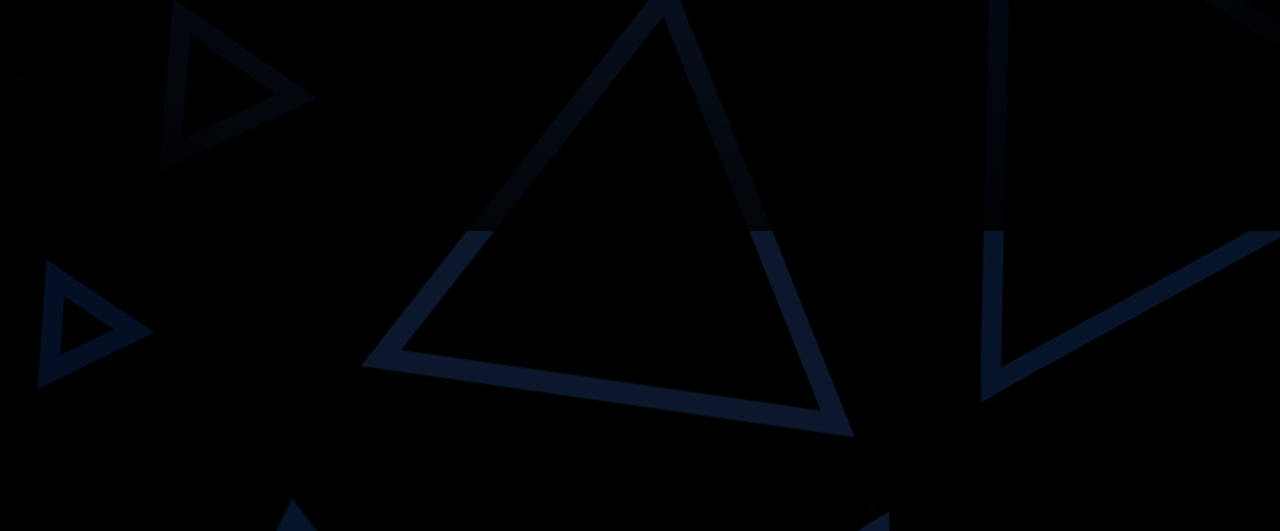
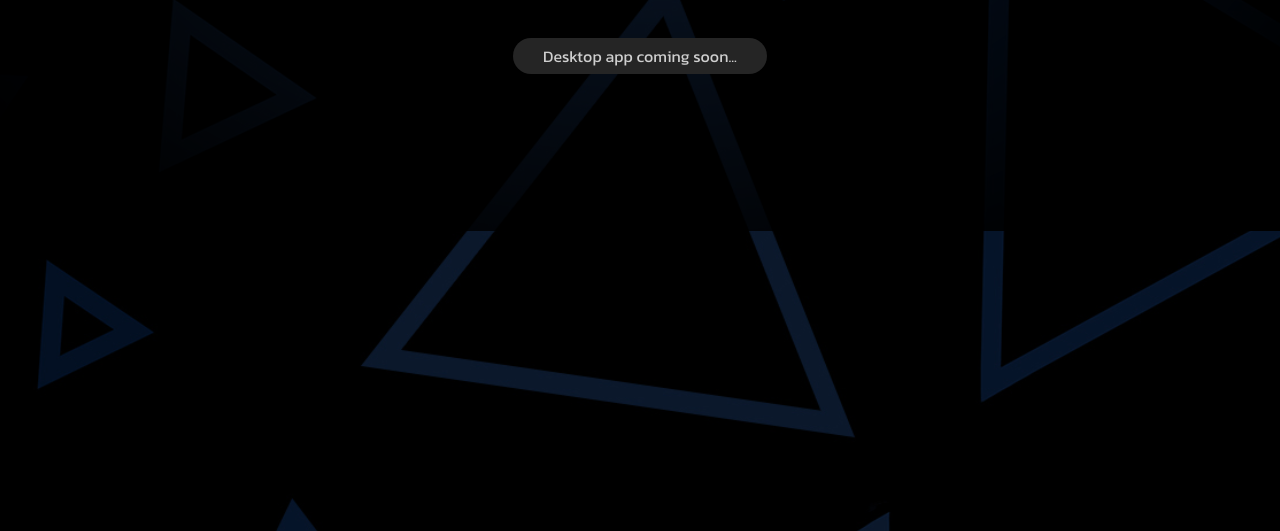
Before and after one commit to SlaVcE14/slavce14.github.io, a plain HTML site: page apps/JsonList.html in a window 1280 px wide. Shown: the part 569-1100 px from the top of the page. Drawn offline with Linux system fonts and the light colour scheme.

Commit message:
update JsonList

```diff
--- a/apps/JsonList.html
+++ b/apps/JsonList.html
@@ -54,6 +54,9 @@
             <img src="JsonList/icon.png" width="130" height="130" class="corner">
             <h1>Json List</h1>
             <h3>Material You Android app for previewing JSON from a file or URL in a user-friendly list format</h3>
+        </div>
+        <div class="link" >
+            <a href="https://github.com/SlaVcE14/jsonlist-Desktop">Desktop app coming soon...</a>
         </div>
     </div>
     <div id="links" class="section">
--- a/style.css
+++ b/style.css
@@ -507,6 +507,18 @@ pre {
         scale: 1;
     }
 }
+.link {
+    margin-top: 60px;
+    padding: 10px 30px 10px 30px;
+    border-radius: 20px;
+    background-color: #252525;
+    transition: .3s;
+}
+
+.link:hover {
+
+    background: #0060f4;
+}
 
 .corner {
     border-radius: 20px;
```
